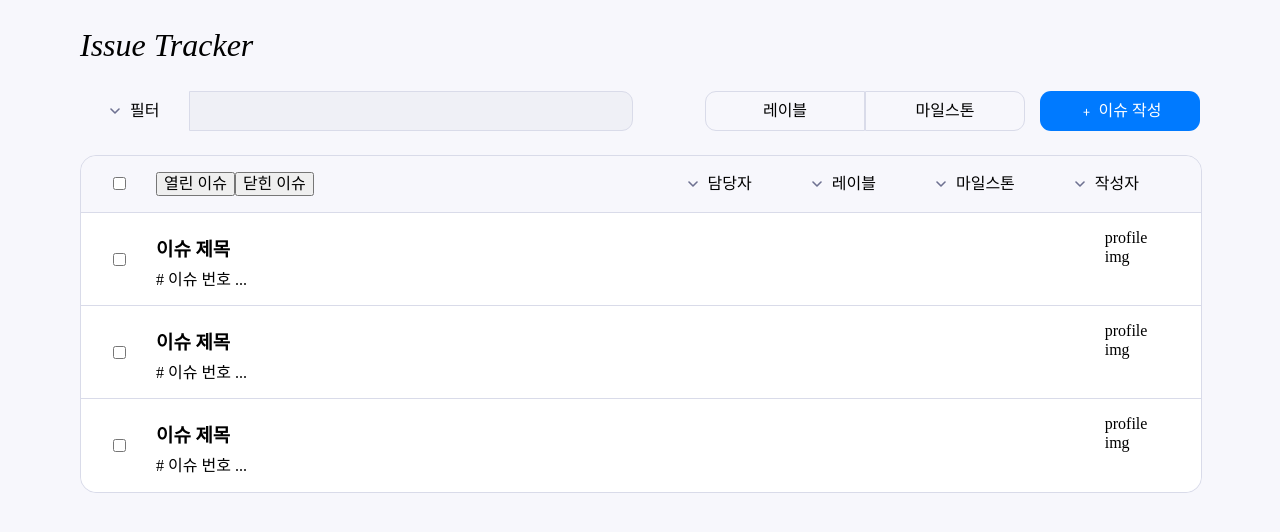
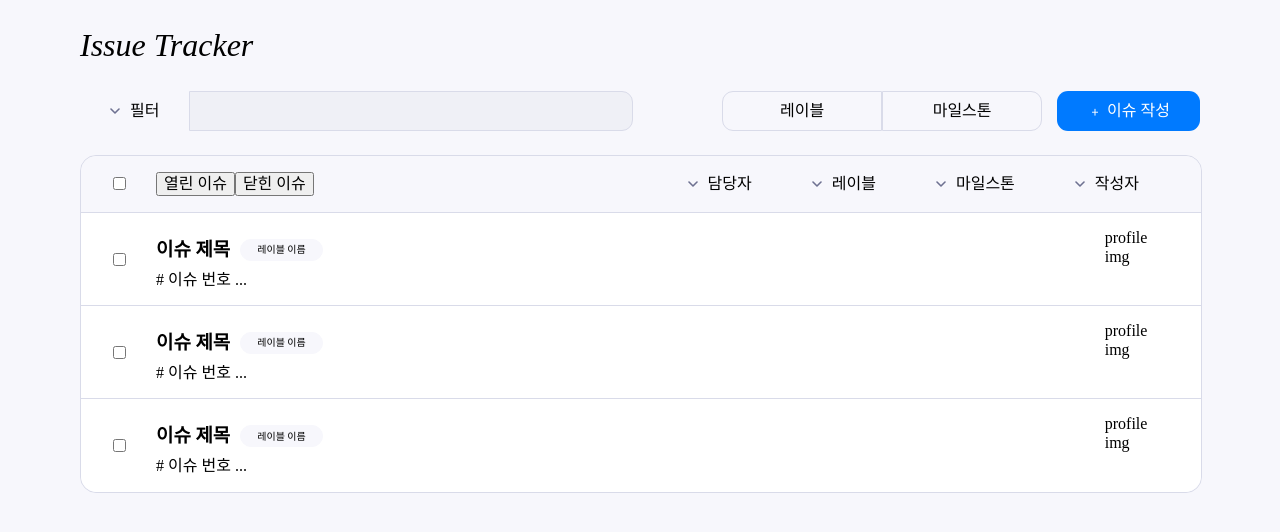
Before and after one commit to codesquad-members-2021/issue-tracker, a React (Create React App) app in the folder frontend/: page /issues in a window 1280 px wide. Shown: the top 532 px of the page. Built offline with nearby package versions, Linux system fonts and the light colour scheme.

Commit message:
fix: 머지 핫픽스

```diff
--- a/frontend/src/components/IssueCategoryFilter/IssueCategoryFilter.tsx
+++ b/frontend/src/components/IssueCategoryFilter/IssueCategoryFilter.tsx
@@ -1,4 +1,5 @@
 import { useState } from 'react';
+import { Link } from 'react-router-dom';
 import styled from 'styled-components';
 
 import DropDown from 'components/common/DropDown';
@@ -37,7 +38,8 @@ const IssueCategoryFilter = () => {
       <FilterHeaderBlock>
         <FilterCategoryButton type={'left'}> 레이블 </FilterCategoryButton>
         <FilterCategoryButton type={'right'}> 마일스톤 </FilterCategoryButton>
-        <IssueCreateButton> ﹢ 이슈 작성 </IssueCreateButton>
+
+        <Link to="/"> <IssueCreateButton> ﹢ 이슈 작성 </IssueCreateButton> </Link>
       </FilterHeaderBlock>
     </FilterHeaderLayer>
   )
@@ -61,10 +63,14 @@ const FilterCategoryButton = styled.button<any>`
   flex-basis: 160px;
 `;
 const IssueCreateButton = styled.button`
+  height: 100%;
+  color: white;
+  background-color: #007AFF;
+  white-space: nowrap;
+
   padding: 0 30px;
   margin-left: 15px;
-  color: white;
-  background-color: #007AFF;
+
   border: none;
   border-radius: 11px;
 
--- a/frontend/src/components/IssueList/IssueList.tsx
+++ b/frontend/src/components/IssueList/IssueList.tsx
@@ -3,6 +3,7 @@ import styled from 'styled-components';
 
 import DropDown from 'components/common/DropDown';
 import ArrowIcon from 'components/common/icons/ArrowIcon';
+import Label from 'components/common/Label';
 
 const IssueManagerFilterInfo = {
   name: "담당자",
@@ -80,7 +81,10 @@ const IssueList = () => {
               <input type="checkbox" />
             </IssueListCheckBoxLayer>
             <IssueListDetailInfomationLayer>
-              <DetailInformationTitle>이슈 제목</DetailInformationTitle>
+              <DetailInformationTitleArea>
+                <DetailInformationTitle> 이슈 제목 </DetailInformationTitle>
+                <Label type={"DEFAULT"} value={"레이블 이름"} />
+              </DetailInformationTitleArea>
               <DetailInformationContents># 이슈 번호 ... </DetailInformationContents>
             </IssueListDetailInfomationLayer>
             <IssueListProfileLayer>
@@ -101,7 +105,7 @@ const IssueListLayout = styled.div`
   display: flex;
   flex-direction: column;
 
-  div:last-child {
+  & > div:last-child {
     border-radius: 0 0 16px 16px;
   }
 `;
@@ -152,11 +156,16 @@ const IssueListDetailInfomationLayer = styled(IssueListLayer)`
   width: 100%;
 `
 
-const DetailInformationTitle = styled(IssueListLayer)`
-  margin-top: 10px;
+const DetailInformationTitle = styled.span`
   font-weight: 700;
   font-size: 1.89rem;
+  margin-right: 10px;
 `;
+
+const DetailInformationTitleArea = styled(IssueListLayer)`
+  margin-top: 10px;
+`
+
 const DetailInformationContents = styled(IssueListLayer)`
   margin-top: 10px;
 `;
--- a/frontend/src/components/common/DropDown.tsx
+++ b/frontend/src/components/common/DropDown.tsx
@@ -20,9 +20,9 @@ const DropDown = ({ info }) => {
       <DropDownLayer isClicked={isClicked}>
         <DropdownHeader>{info.header}</DropdownHeader>
         <DropdownUnorderedList>
-          {info.elements.map((element) => {
+          {info.elements.map((element, i) => {
             return (
-              <DropdownElement>
+              <DropdownElement key={`dropdown-${i}`}>
                 {element.contents} <Radio type="radio" value={element.value} name={`dropdown-${info.name}`} />
               </DropdownElement>
             )
@@ -60,7 +60,7 @@ const DropDownLayer = styled.div<any>`
 
   /* background: #D9DBE9; */
   border: 1px solid #D9DBE9;
-  border-radius: 16px !important;
+  border-radius: 16px;
 
   ul {
     list-style-type: none;
--- /dev/null
+++ b/frontend/src/components/common/Label.tsx
@@ -0,0 +1,24 @@
+import styled from 'styled-components';
+
+const Label = ({type, value}) => {
+  const palette = {
+    "DEFAULT": "#F7F7FC",
+    "BLUE": "#004DE3"
+  }
+
+  return (<LabelLayout type={palette[type]}> {value} </LabelLayout>)
+}
+
+const LabelLayout = styled.div<any>`
+  padding: 0 16px;
+  font-size: 1rem;
+  background: ${(props) => props.type};
+
+  border: 1px solid ${(props) => props.type};
+  border-radius: 30px;
+
+  display: flex;
+  align-items: center;
+`
+
+export default Label;
```
